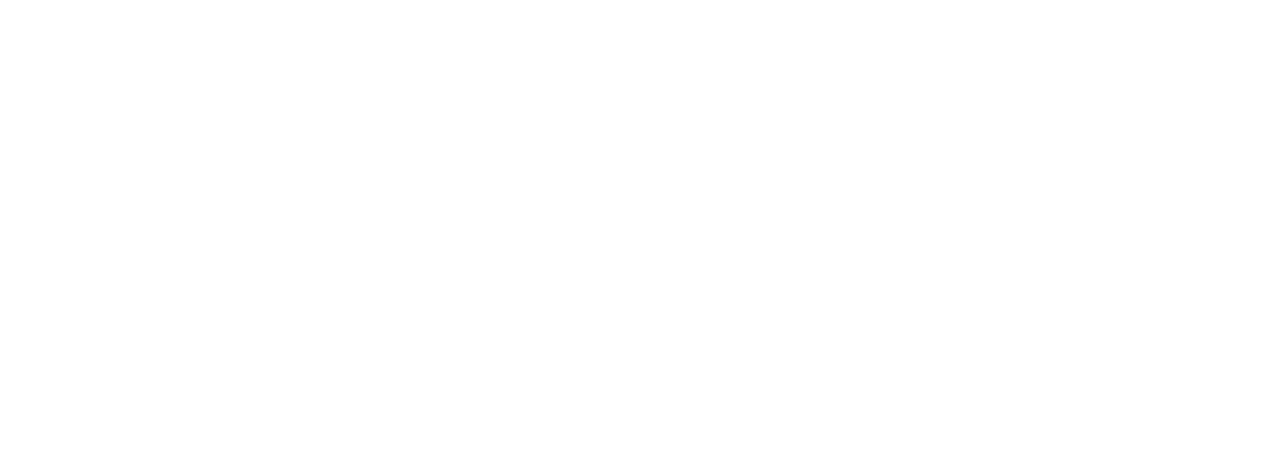
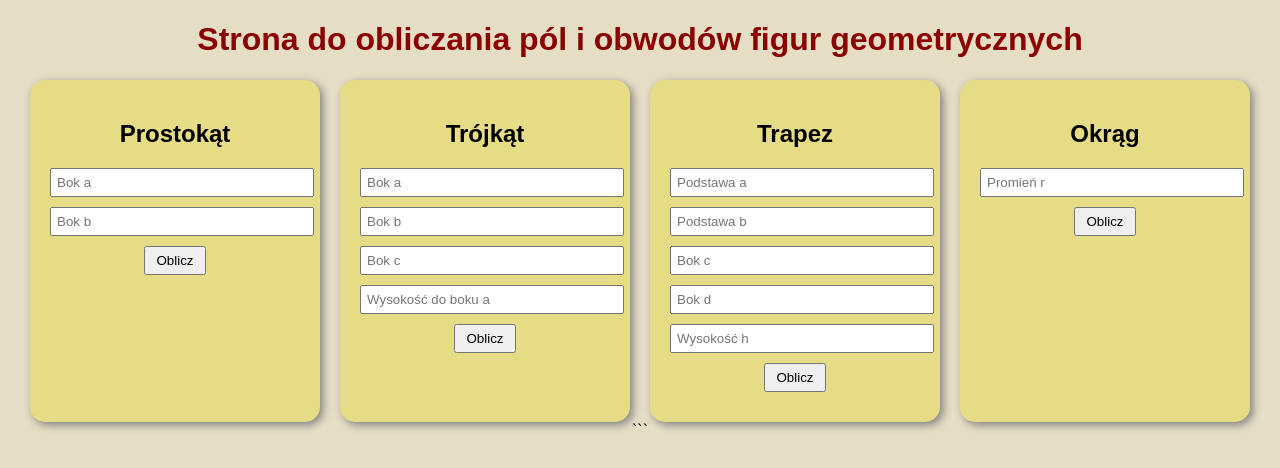
Before and after one commit to cocosek/kalkulator-figur, a plain HTML site: page index.html in a window 1280 px wide. Drawn offline with Linux system fonts and the light colour scheme.

Commit message:
Update index.html

````diff
--- a/index.html
+++ b/index.html
@@ -1,3 +1,101 @@
+<!DOCTYPE html>
+<html lang="pl">
+<head>
+<meta charset="UTF-8">
+<title>Kalkulator figur</title>
+
+<style>
+body {
+    font-family: Arial;
+    background: #e6ddc5;
+    text-align: center;
+}
+
+h1 {
+    color: darkred;
+}
+
+.container {
+    display: flex;
+    flex-wrap: wrap;
+    justify-content: center;
+    gap: 20px;
+}
+
+.box {
+    background: #e6dc85;
+    padding: 20px;
+    width: 250px;
+    border-radius: 15px;
+    box-shadow: 3px 3px 8px gray;
+}
+
+input {
+    width: 100%;
+    margin-bottom: 10px;
+    padding: 5px;
+}
+
+button {
+    padding: 5px 10px;
+    cursor: pointer;
+}
+
+.result {
+    margin-top: 10px;
+    font-weight: bold;
+}
+</style>
+</head>
+
+<body>
+
+<h1>Strona do obliczania pól i obwodów figur geometrycznych</h1>
+
+<div class="container">
+
+    <!-- Prostokąt -->
+    <div class="box">
+        <h2>Prostokąt</h2>
+        <input type="number" id="rectA" placeholder="Bok a">
+        <input type="number" id="rectB" placeholder="Bok b">
+        <button onclick="rectangle()">Oblicz</button>
+        <div class="result" id="rectResult"></div>
+    </div>
+
+    <!-- Trójkąt -->
+    <div class="box">
+        <h2>Trójkąt</h2>
+        <input type="number" id="triA" placeholder="Bok a">
+        <input type="number" id="triB" placeholder="Bok b">
+        <input type="number" id="triC" placeholder="Bok c">
+        <input type="number" id="triH" placeholder="Wysokość do boku a">
+        <button onclick="triangle()">Oblicz</button>
+        <div class="result" id="triResult"></div>
+    </div>
+
+    <!-- Trapez -->
+    <div class="box">
+        <h2>Trapez</h2>
+        <input type="number" id="trapA" placeholder="Podstawa a">
+        <input type="number" id="trapB" placeholder="Podstawa b">
+        <input type="number" id="trapC" placeholder="Bok c">
+        <input type="number" id="trapD" placeholder="Bok d">
+        <input type="number" id="trapH" placeholder="Wysokość h">
+        <button onclick="trapezoid()">Oblicz</button>
+        <div class="result" id="trapResult"></div>
+    </div>
+
+    <!-- Okrąg -->
+    <div class="box">
+        <h2>Okrąg</h2>
+        <input type="number" id="circleR" placeholder="Promień r">
+        <button onclick="circle()">Oblicz</button>
+        <div class="result" id="circleResult"></div>
+    </div>
+
+</div>
+
 <script>
 
 function rectangle() {
@@ -73,3 +171,7 @@
 }
 
 </script>
+
+</body>
+</html>
+```
````
